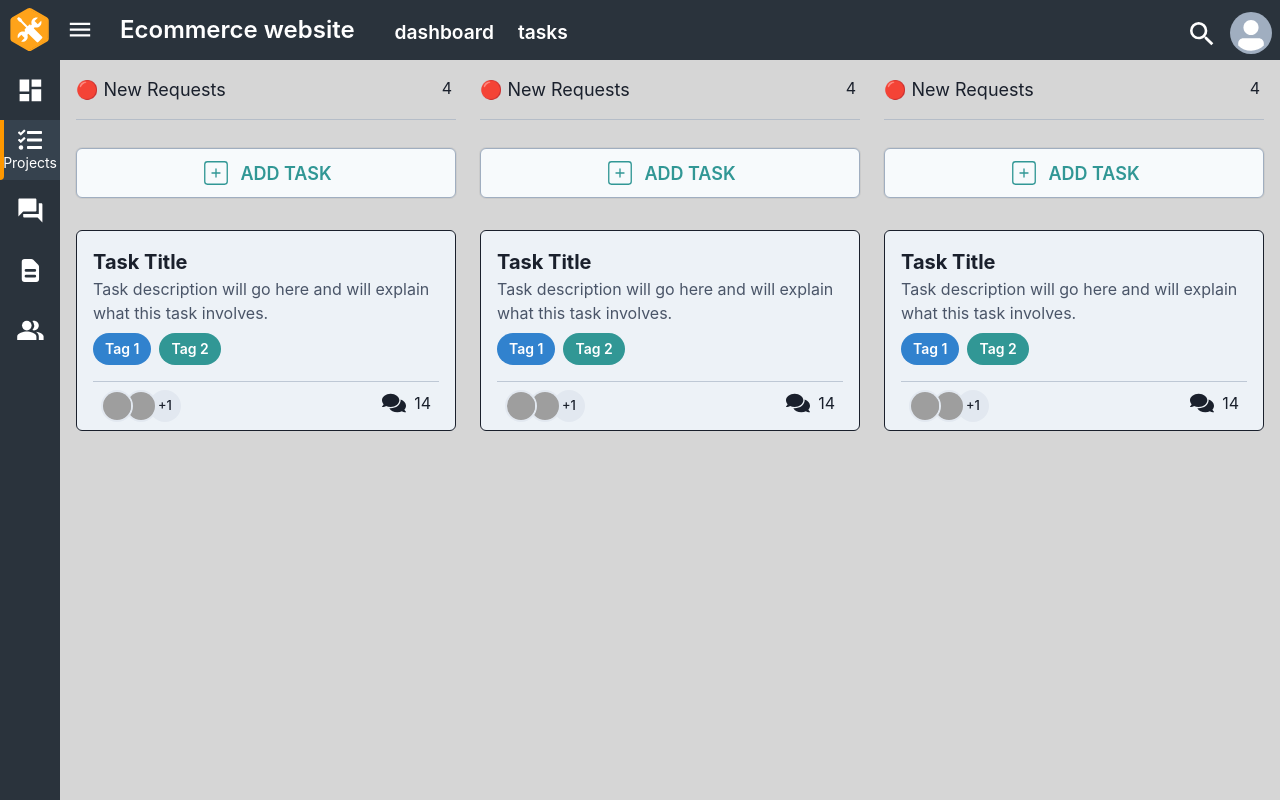
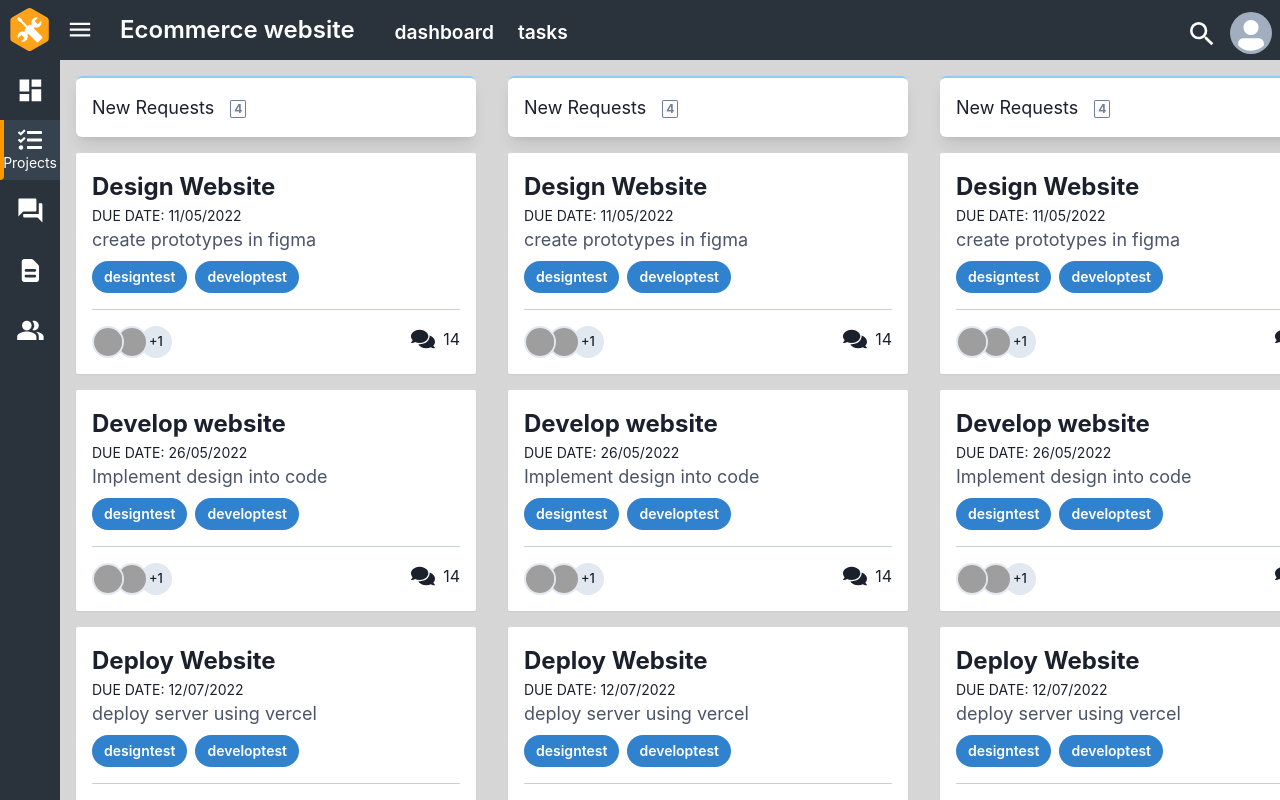
Before and after one commit to DawidWraga/team-project, a Next.js app: page /projects/1/tasks in a window 1280 px wide. Built offline with nearby package versions, Linux system fonts and the light colour scheme; sample sign-in values are in the browser's storage; grey boxes are pictures that could not be loaded.

Commit message:
Dynamic Data on cards

```diff
--- /dev/null
+++ b/components/tasks/KanbanCol.jsx
@@ -0,0 +1,36 @@
+import { Badge, Flex, Text } from '@chakra-ui/react';
+import { Paper } from 'styles/Paper';
+import { Task } from 'components/tasks/task';
+import tasks from 'db/tasks';
+
+function ColHeader() {
+  return (
+    <Paper
+      w="1/3"
+      variant="elevated"
+      p="4"
+      borderTop="2px"
+      borderColor="blue.200"
+    >
+      <Text pl="0" fontSize={'lg'} pr="4" textTransform="capitalize">
+        New Requests
+        <Badge ml="4" variant="outline" border="cyan.200">
+          4
+        </Badge>
+      </Text>
+    </Paper>
+  );
+}
+
+export function KanbanCol() {
+  console.log(tasks);
+
+  return (
+    <Flex m={4} flexDir="column" gap="4" minW="400px">
+      <ColHeader />
+      {tasks.map((task) => {
+        return <Task key={task.id} task={task} />;
+      })}
+    </Flex>
+  );
+}
--- /dev/null
+++ b/components/tasks/Task.jsx
@@ -0,0 +1,86 @@
+import {
+  Avatar,
+  AvatarGroup,
+  Box,
+  Text,
+  Button,
+  ButtonGroup,
+  Center,
+  Divider,
+  Flex,
+  Spacer,
+} from '@chakra-ui/react';
+import { FaComments, FaTasks } from 'react-icons/fa';
+import React from 'react';
+import { Paper } from 'styles/Paper';
+
+export function Task(props) {
+  const { task } = props;
+
+  return (
+    <Paper w="1/3" display="inline-block" p="4">
+      <Text fontSize={'2xl'} textAlign="left" fontWeight="bold">
+        {task.title}
+        <Text fontSize="sm" fontWeight="normal" textColor="">
+          DUE DATE: {task.dueDate}
+        </Text>
+        <Text fontSize="lg" fontWeight="normal" textColor="gray.600">
+          {task.description}
+        </Text>
+      </Text>
+      <ButtonGroup variant="solid" spacing="2" pt="2" pb="4">
+        {task.tags &&
+          task.tags?.map((tag) => {
+            return (
+              <Button
+                colorScheme="blue"
+                size="sm"
+                borderRadius="full"
+                key={tag}
+              >
+                {tag}
+                test
+              </Button>
+            );
+          })}
+      </ButtonGroup>
+      <Divider borderColor="gray.400"></Divider>
+
+      <Flex>
+        <Box pt="4">
+          <AvatarGroup size="sm" max={2} alignContent="left" gap="1">
+            <Avatar
+              borderColor="grey.50"
+              name="Ryan Florence"
+              src="https://bit.ly/ryan-florence"
+              loading="lazy"
+            />
+            <Avatar
+              borderColor="grey.50"
+              name="Segun Adebayo"
+              src="https://bit.ly/sage-adebayo"
+              loading="lazy"
+            />
+            <Avatar
+              borderColor="grey.50"
+              name="Kent Dodds"
+              src="https://bit.ly/kent-c-dodds"
+              loading="lazy"
+            />
+          </AvatarGroup>
+        </Box>
+        <Spacer />
+        <Box pt="4">
+          <Center>
+            <Flex pt="1px" gap="2">
+              <FaComments size="24px" />
+              <Text>14</Text>
+            </Flex>
+          </Center>
+        </Box>
+      </Flex>
+
+      <Spacer />
+    </Paper>
+  );
+}
--- /dev/null
+++ b/components/tasks/addTaskButton.jsx
@@ -0,0 +1,62 @@
+import React from 'react';
+const {
+  Flex,
+  Button,
+  HStack,
+  Text,
+  Modal,
+  ModalOverlay,
+  ModalContent,
+  ModalHeader,
+  ModalCloseButton,
+  ModalBody,
+  ModalFooter,
+} = require('@chakra-ui/react');
+const { CiSquarePlus } = require('react-icons/ci');
+
+function AddTask() {
+  const { isOpen, onOpen, onClose } = useDisclosure();
+
+  return (
+    <Flex
+      w="1/3"
+      boxShadow="xs"
+      p="2"
+      rounded="md"
+      bg="gray.50"
+      border="1px"
+      borderColor="gray.400"
+      justifyContent="center"
+      alignContent="center"
+      verticalAlign="center"
+    >
+      <Button colorScheme="teal" variant="link" onClick={onOpen}>
+        <HStack spacing="8px" align="center">
+          <CiSquarePlus size="32px" />
+          <Text
+            fontSize={'lg'}
+            textAlign="center"
+            verticalAlign="1px"
+            textTransform="uppercase"
+          >
+            Add Task
+          </Text>
+        </HStack>
+      </Button>
+
+      <Modal onClose={onClose} isOpen={isOpen} isCentered>
+        <ModalOverlay />
+        <ModalContent>
+          <ModalHeader>Add Task</ModalHeader>
+          <ModalCloseButton />
+          <ModalBody>
+            <Text>Title</Text>
+          </ModalBody>
+          <ModalFooter>
+            <Button onClick={onClose}>Close</Button>
+          </ModalFooter>
+        </ModalContent>
+      </Modal>
+    </Flex>
+  );
+}
--- a/db/tasks.json
+++ b/db/tasks.json
@@ -3,56 +3,66 @@
     "id": 1,
     "title": "Design Website",
     "dateCreated": "01/01/2022",
-		"dueDate": "01/05/2022",
+    "dueDate": "11/05/2022",
     "status": "todo",
     "description": "create prototypes in figma",
     "listName": "design",
     "projectId": 1,
-		"assigneeIds": [1]
+    "assigneeIds": [1],
+    "tags": ["design", "develop"],
+    "comments": 12
   },
 
   {
     "id": 2,
     "title": "Develop website",
     "dateCreated": "01/01/2022",
-		"dueDate": "01/05/2022",
+    "dueDate": "26/05/2022",
     "status": "in-progress",
     "description": "Implement design into code",
     "listName": "development",
     "projectId": 1,
-		"assigneeIds": [2]
+    "assigneeIds": [2],
+    "tags": ["design", "develop"],
+    "comments": 2
   },
   {
     "id": 3,
     "title": "Deploy Website",
     "dateCreated": "01/01/2022",
-		"dueDate": "01/07/2022",
+    "dueDate": "12/07/2022",
     "status": "complete",
     "description": "deploy server using vercel",
     "listName": "devops",
     "projectId": 1,
-		"assigneeIds": [1]
+    "assigneeIds": [1],
+    "tags": ["design", "develop"],
+    "comments": 9
   },
   {
     "id": 4,
     "title": "Deploy Website this is a sample",
     "dateCreated": "01/01/2022",
-		"dueDate": "01/07/2022",
+    "dueDate": "09/07/2022",
     "status": "complete",
     "description": "deploy server using vercel",
     "listName": "devops",
     "projectId": 1,
-		"assigneeIds": [1]
+    "assigneeIds": [1],
+    "tags": ["design", "develop"],
+    "comments": 3
   },
   {
     "id": 5,
     "title": "Deploy Website",
     "dateCreated": "01/01/2022",
-		"dueDate": "01/07/2022",
+    "dueDate": "16/07/2022",
     "status": "complete",
     "description": "deploy server using vercel",
     "listName": "devops",
     "projectId": 1,
-		"assigneeIds": [1]
+    "assigneeIds": [1],
+    "tags": ["design", "develop"],
+    "comments": 22
   }
 ]
--- a/pages/projects/[projectId]/tasks.jsx
+++ b/pages/projects/[projectId]/tasks.jsx
@@ -1,198 +1,15 @@
-import {
-	Avatar,
-	AvatarGroup,
-	Box,
-	Button,
-	ButtonGroup,
-	Center,
-	Circle,
-	Divider,
-	Flex,
-	Grid,
-	Heading,
-	HStack,
-	Input,
-	Modal,
-	ModalBody,
-	ModalCloseButton,
-	ModalContent,
-	ModalFooter,
-	ModalHeader,
-	ModalOverlay,
-	Spacer,
-	Text,
-	useDisclosure,
-} from '@chakra-ui/react';
+import { Badge, Box, Grid, Heading, Text } from '@chakra-ui/react';
 import React from 'react';
-import { BiCommentDetail } from 'react-icons/bi';
-import { CiSquarePlus } from 'react-icons/ci';
-import { FaComments } from 'react-icons/fa';
-
-function AddTask() {
-	const { isOpen, onOpen, onClose } = useDisclosure();
-
-	return (
-		<Flex
-			w="1/3"
-			boxShadow="xs"
-			p="2"
-			rounded="md"
-			bg="gray.50"
-			border="1px"
-			borderColor="gray.400"
-			justifyContent="center"
-			alignContent="center"
-			verticalAlign="center"
-		>
-			<Button colorScheme="teal" variant="link" onClick={onOpen}>
-				<HStack spacing="8px" align="center">
-					<CiSquarePlus size="32px" />
-					<Text
-						fontSize={'lg'}
-						textAlign="center"
-						verticalAlign="1px"
-						textTransform="uppercase"
-					>
-						Add Task
-					</Text>
-				</HStack>
-			</Button>
-
-			<Modal onClose={onClose} isOpen={isOpen} isCentered>
-				<ModalOverlay />
-				<ModalContent>
-					<ModalHeader>Add Task</ModalHeader>
-					<ModalCloseButton />
-					<ModalBody>
-						<Text>Title</Text>
-					</ModalBody>
-					<ModalFooter>
-						<Button onClick={onClose}>Close</Button>
-					</ModalFooter>
-				</ModalContent>
-			</Modal>
-		</Flex>
-	);
-}
-
-function AddTaskCol() {
-	return (
-		<Grid direction="column" templateColumns="repeat(3, 1fr)" gap={6} m={4}>
-			<AddTask />
-			<AddTask />
-			<AddTask />
-		</Grid>
-	);
-}
-
-function ProgressTask() {
-	return (
-		<Box w="1/3" h="10">
-			<Flex>
-				<Text p={4} pt={0} pl="0" fontSize={'lg'}>
-					🔴 New Requests
-				</Text>
-				<Spacer />
-				<Text p={4} pt={0} pr="1">
-					4
-				</Text>
-			</Flex>
-			<Divider borderColor="gray.400"></Divider>
-		</Box>
-	);
-}
-
-function ProgressTaskCol() {
-	return (
-		<Grid direction="column" templateColumns="repeat(3, 1fr)" gap={6} m={4}>
-			<ProgressTask />
-			<ProgressTask />
-			<ProgressTask />
-		</Grid>
-	);
-}
-
-function TaskHeader() {
-	return <Heading>{/* <Center pt={4}>Tasks</Center> */}</Heading>;
-}
-
-function TaskBox() {
-	return (
-		<Box p="4" pb="0" w="1/3" bg="gray.100" border="1px" borderRadius="md">
-			<Text fontSize={'xl'} textAlign="left" fontWeight="bold">
-				Task Title
-				<Text fontSize="md" fontWeight="normal" textColor="gray.600">
-					Task description will go here and will explain what this task
-					involves.
-				</Text>
-			</Text>
-			<ButtonGroup variant="solid" spacing="2" pt="2" pb="4">
-				<Button colorScheme="blue" size="sm" borderRadius="full">
-					Tag 1
-				</Button>
-				<Button size="sm" colorScheme="teal" borderRadius="full">
-					Tag 2
-				</Button>
-			</ButtonGroup>
-			<Divider borderColor="gray.400"></Divider>
-
-			<Flex>
-				<Box p="2">
-					<AvatarGroup size="sm" max={2} alignContent="left" gap="1">
-						<Avatar
-							borderColor="grey.50"
-							name="Ryan Florence"
-							src="https://bit.ly/ryan-florence"
-							loading="lazy"
-						/>
-						<Avatar
-							borderColor="grey.50"
-							name="Segun Adebayo"
-							src="https://bit.ly/sage-adebayo"
-							loading="lazy"
-						/>
-						<Avatar
-							borderColor="grey.50"
-							name="Kent Dodds"
-							src="https://bit.ly/kent-c-dodds"
-							loading="lazy"
-						/>
-					</AvatarGroup>
-				</Box>
-				<Spacer />
-				<Box p="2">
-					<Center>
-						<Flex pt="1px" gap="2">
-							<FaComments size="24px" />
-							<Text>14</Text>
-						</Flex>
-					</Center>
-				</Box>
-			</Flex>
-
-			<Spacer />
-		</Box>
-	);
-}
-
-function TaskBoxCol() {
-	return (
-		<Grid direction="column" templateColumns="repeat(3, 1fr)" gap={6} m={4}>
-			<TaskBox />
-			<TaskBox />
-			<TaskBox />
-		</Grid>
-	);
-}
+import { Paper } from 'styles/Paper';
+import { KanbanCol } from 'components/tasks/KanbanCol';
 
 export default function ProjectKanbanPage(props) {
-	const {} = props;
-	return (
-		<Box display="grid">
-			<TaskHeader />
-			<ProgressTaskCol />
-			<AddTaskCol />
-			<TaskBoxCol />
-		</Box>
-	);
+  const {} = props;
+  return (
+    <Box display="grid" gridTemplateColumns="repeat(3,1fr)" overflowX="auto">
+      <KanbanCol />
+      <KanbanCol />
+      <KanbanCol />
+    </Box>
+  );
 }
```
Also changed, not shown: components/tasks/taskHeaders.jsx (added). Lines whose indentation alone changed are shown as unchanged.
